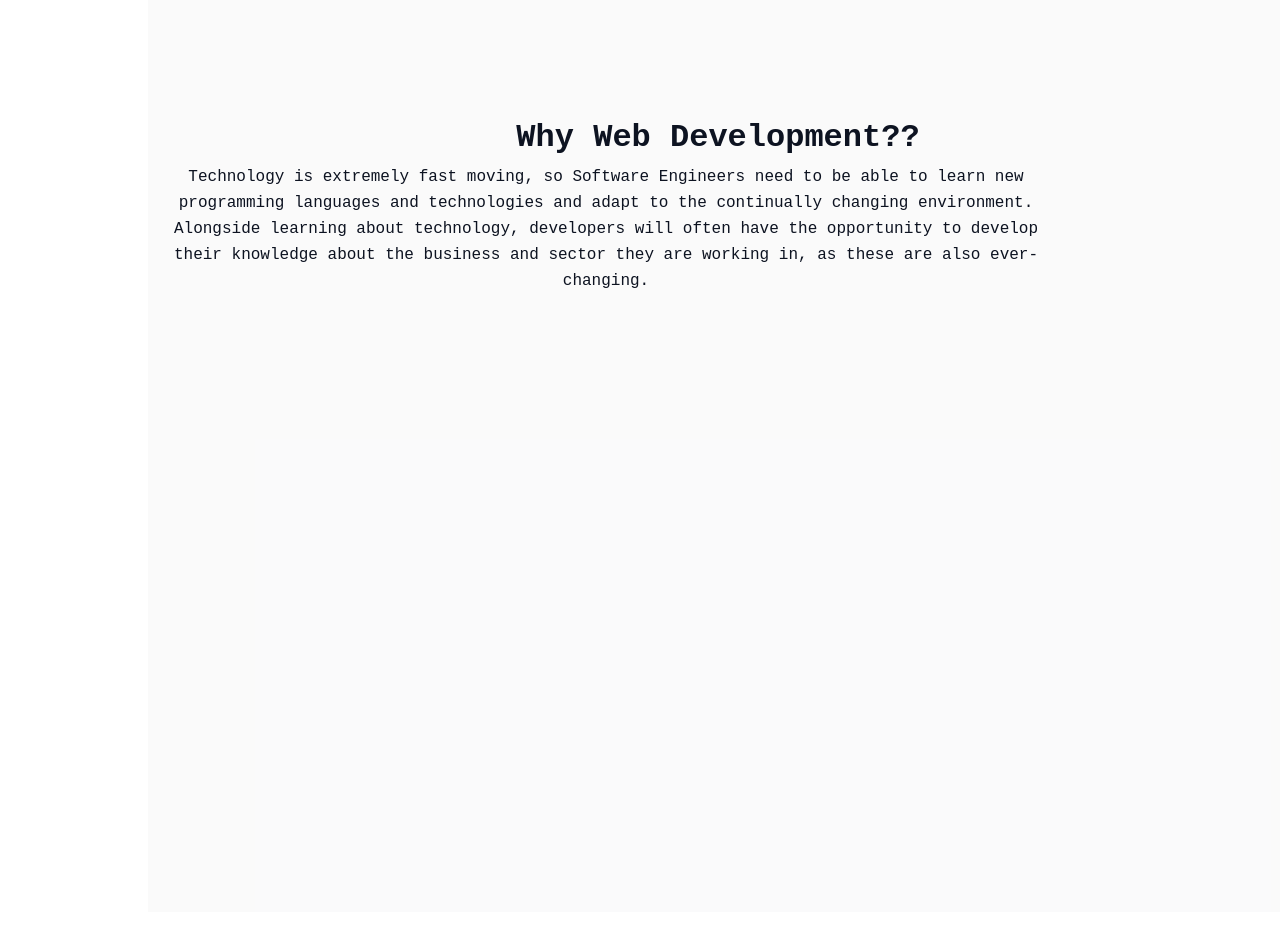
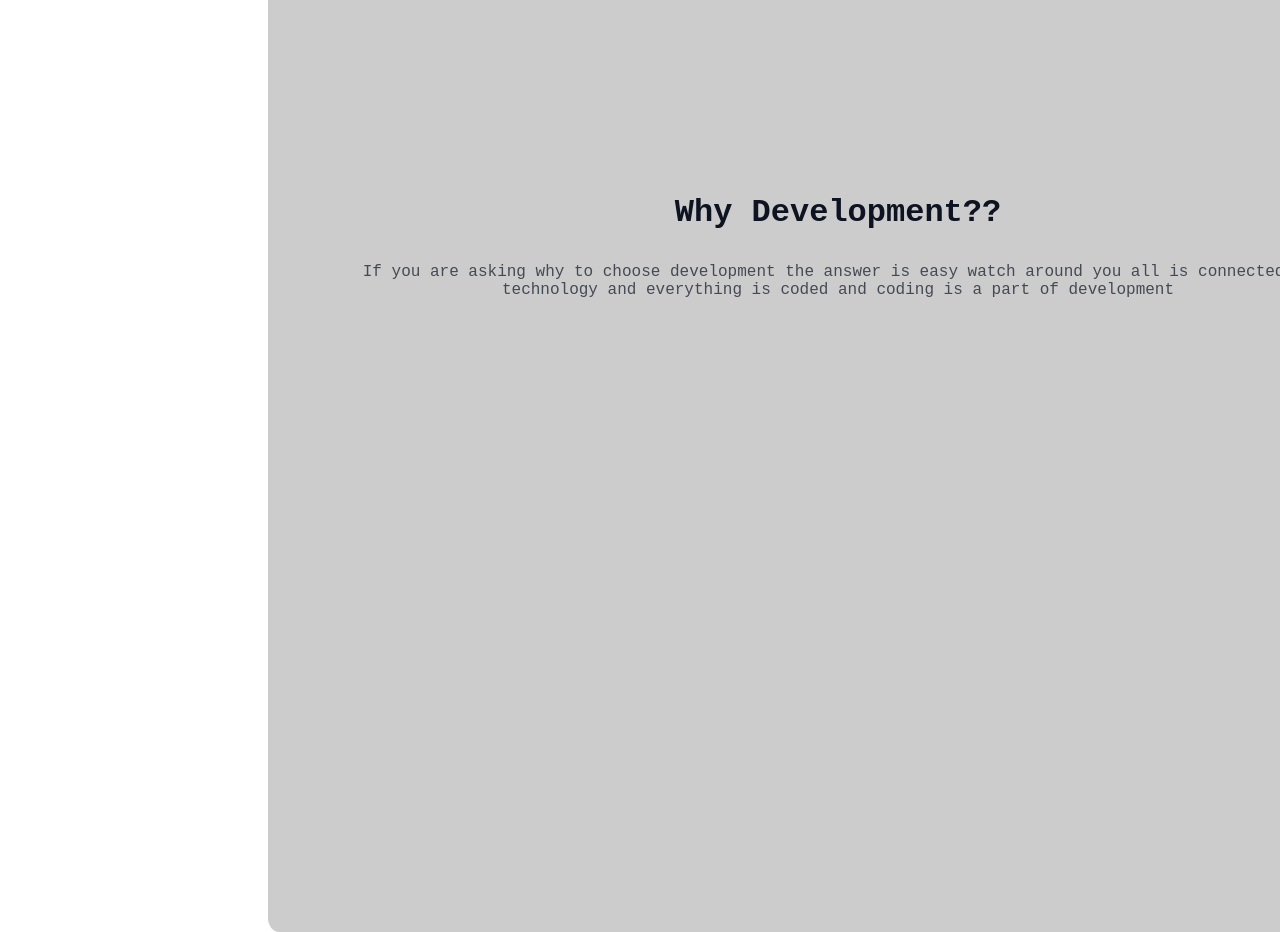
Before and after one commit to KarmaInfinityStudio/assignment-1, a plain HTML site: page index.html in a window 1280 px wide. Shown: the part 1340-2272 px from the top of the page. Drawn offline with Linux system fonts and the light colour scheme; a web font is replaced by a local one.

Commit message:
thesecondbox

```diff
--- a/index.html
+++ b/index.html
@@ -20,13 +20,16 @@
     </div>
     </header>
     <main>
-        <section class="headerbottom">
-            <div class="headdesc">
-            <h3 class="whydevelopment">Why Web Development??</h3>
-            <p class="developmentdescription">Technology is extremely fast moving, so Software Engineers need to be able to learn new programming languages and technologies and adapt to the continually changing environment. Alongside learning about technology, developers will often have the opportunity to develop their knowledge about the business and sector they are working in, as these are also ever-changing.</p>
-        </div>
-        </section>
-
+     <div class="box">
+        <div class="firstbox">
+        <h2 class="whydev">Why Development??</h2>
+        <p class="devdesc">If you are asking why to choose
+            development the answer is easy watch around you
+            all is connected by technology and everything is
+            coded and coding is a part of development
+        </p>
+    </div>
+     </div>
     </main>
     <footer>
 
--- a/styles/styles.css
+++ b/styles/styles.css
@@ -84,39 +84,42 @@ text-align: center;
 
 
 /* Header bottom why development */
-
-.headerbottom {
-    position: absolute;
+main{
+    position: relative;
+    padding: 20px;
+}
+.box {
+    position: relative;
     width: 1140px;
     height: 1395px;
-    left: 148px;
+    left: 20%;
+    right: 20%;
     top: 857px;
-    background-color: rgba(13, 19, 33, 0.02);
+    bottom: 2993px;
     display: flex;
-    flex-direction: column;
+    flex-direction: row;
+    justify-content: flex-start;
     align-items: center;
-    justify-content: center;
-    text-align: center;
-    padding: 10px; /* distance inside the box*/
-    margin: 0 auto;
+    padding: 60px 90px;
+    border-radius: 1%;
+    background:  rgba(153, 154, 155, 0.5);
 }
-.headdesc{
-    justify-content: center;
+
+.firstbox{
+   margin-top: 24px;
 }
-.whydevelopment {
+
+.whydev{
+    margin-bottom: 32px;
     color: rgb(13, 19, 33);
     font-size: 32px;
     font-weight: 800;
-    line-height: 5px;
     text-align: center;
 }
-
-.developmentdescription {
+.devdesc {
     color: rgb(13, 19, 33);
+    opacity: 0.7;
     font-size: 16px;
     font-weight: 400;
-    line-height: 26px;
     text-align: center;
-    margin-top: 24px;
-    width: 80%;
 }
```
